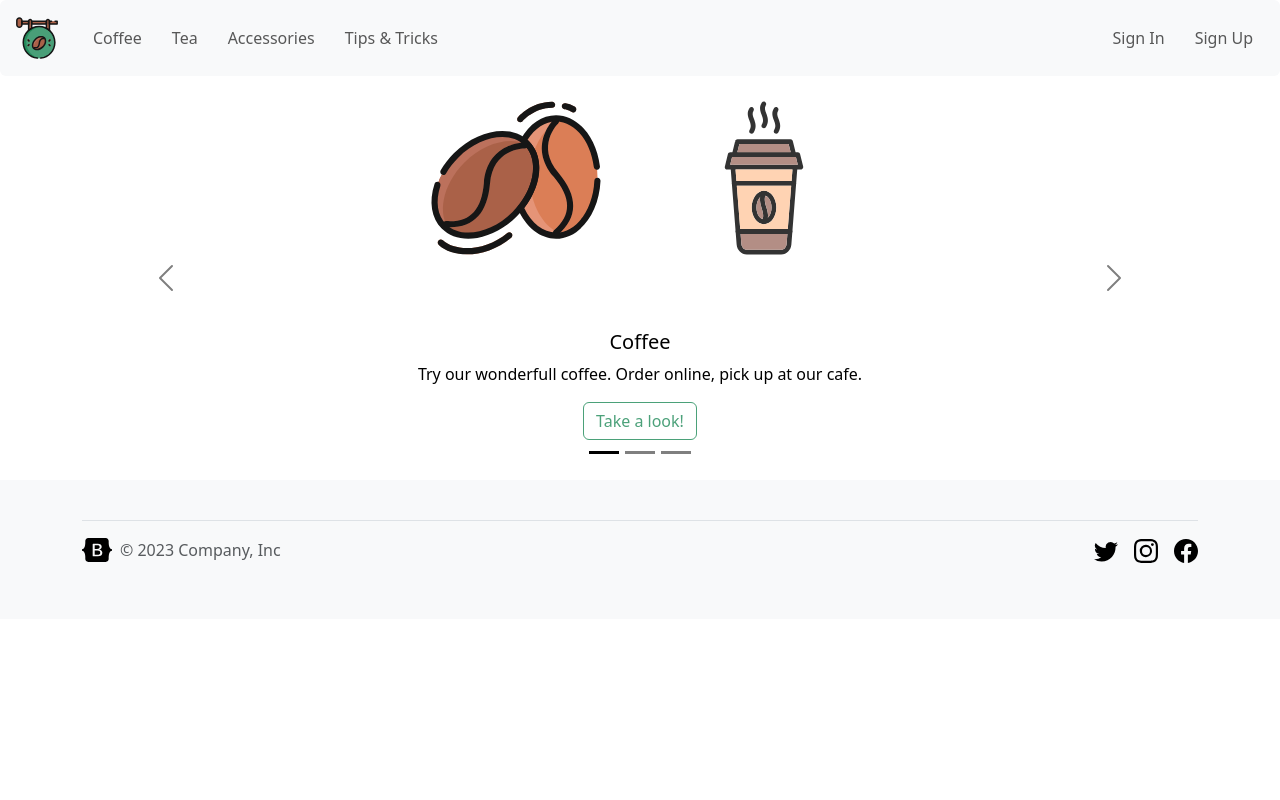
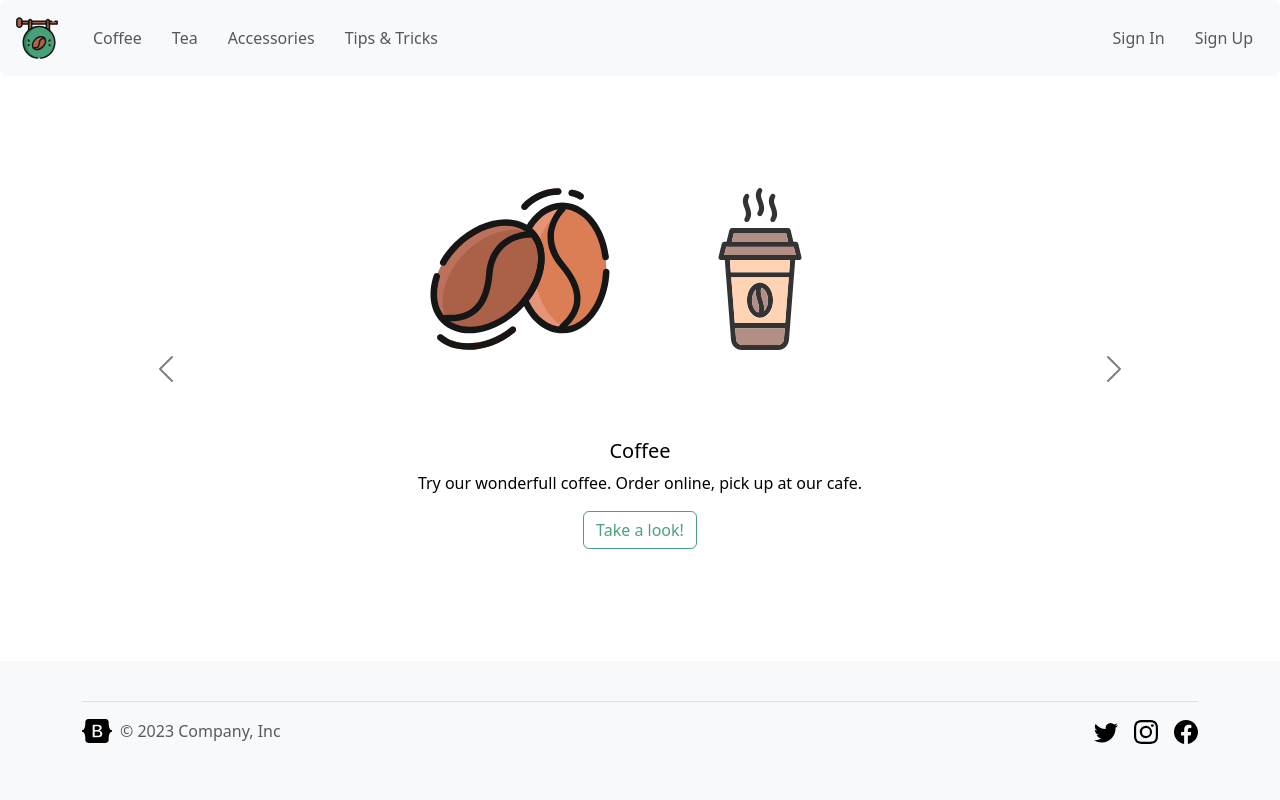
Before and after one commit to xBob45/Coffee-Shop, a Flask app: page / in a window 1280 px wide. Run offline with Flask 3, Linux system fonts and the light colour scheme; parts of the project's set-up code (start-up, migrations or seed data) failed here and were passed over.

Commit message:
Footer and carousel fix.

```diff
--- a/src/static/coffee.css
+++ b/src/static/coffee.css
@@ -60,9 +60,6 @@
 }
 
 
-.justify-content-between {
-  justify-content: unset !important;
-}
 .card-text-price{
   margin-right: 26px;
 }
--- a/src/static/style.css
+++ b/src/static/style.css
@@ -34,7 +34,7 @@
 }
 
 .coffee-section .card-body, .tea-section .card-body {
-  height: 300px; /* Adjust the height as needed */
+  height: 300px;
   display: flex;
   flex-direction: column;
   justify-content: space-between;
@@ -69,7 +69,7 @@ input{
   background-color: #ccc;
   -webkit-transition: .4s;
   transition: .4s;
-  border-radius: 34px; /* Round the slider */
+  border-radius: 34px;
   }
 
 .slider.round {
@@ -96,16 +96,16 @@ input:checked + .slider.round:before {
   transform: translateX(26px);
 }
 
-.carousel-item.active .row {
+.carousel-item.active .row, .carousel-item .row {
   display: flex;
   justify-content: center;
 }
-
-.carousel-item.active .row img {
-  width: 20% !important; /* Adjust the width as needed */
-  margin: 0 10px !important; /* Adjust the margin as needed */
+.carousel img{
+  width: 240px !important;
+  height: 240px !important;
   display: block !important;
   margin-bottom: 200px !important;
+
 }
 .dropdown-cart .cart-item {
   justify-content: space-between;
@@ -121,7 +121,7 @@ input:checked + .slider.round:before {
 .dropdown-cart .item-details {
   display: flex;
   flex-direction: column;
-  width: 200px; /* Adjust the width as needed */
+  width: 200px;
 }
 
 .dropdown-cart .item-name {
@@ -135,7 +135,7 @@ input:checked + .slider.round:before {
 
 .dropdown-cart .item-price {
   font-size: 14px;
-  text-align: right; /* Align prices to the right */
+  text-align: right;
 }
 
 .dropdown-cart .total {
@@ -177,7 +177,6 @@ input:checked + .slider.round:before {
   margin-top: auto;
 }
 
-
 .card.checkout-section{
   border: none;
 }
@@ -218,3 +217,15 @@ input:checked + .slider.round:before {
   margin-left: -41px;
   animation: fadeOut 1s ease-in-out 2s forwards;
 }
+
+
+/* This fixes the footer problem. */
+body{
+  min-height: 100vh;
+  display: flex;
+  flex-direction: column;
+}
+
+#content {
+  margin: auto 0;
+}
--- a/src/templates/public/home.html
+++ b/src/templates/public/home.html
@@ -84,11 +84,6 @@
 {% block content %}
 <div class="container">
 <div id="carouselExampleDark" class="carousel carousel-dark slide">
-    <div class="carousel-indicators">
-      <button type="button" data-bs-target="#carouselExampleDark" data-bs-slide-to="0" class="active" aria-current="true" aria-label="Slide 1"></button>
-      <button type="button" data-bs-target="#carouselExampleDark" data-bs-slide-to="1" aria-label="Slide 2"></button>
-      <button type="button" data-bs-target="#carouselExampleDark" data-bs-slide-to="2" aria-label="Slide 3"></button>
-    </div>
     <div class="carousel-inner">
       <div class="carousel-item active" data-bs-interval="10000">
         <div class="row">
```
Also changed, not shown: src/static/images/home_page/accessory2.svg (added), src/static/images/home_page/coffee-beans.svg (added), src/static/images/home_page/coffee-machine.svg (added), src/static/images/home_page/coffee3 copy.svg (added), src/static/images/home_page/coffee3.svg (added), src/static/images/home_page/tea-kettle-icon.svg (added), src/static/images/home_page/tea-leaf-icon.svg (added), src/static/images/home_page/tea1.svg (added), src/templates/base.html (indentation only), 2 other files.
